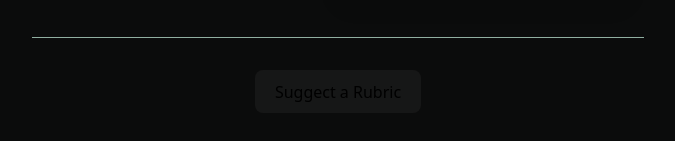
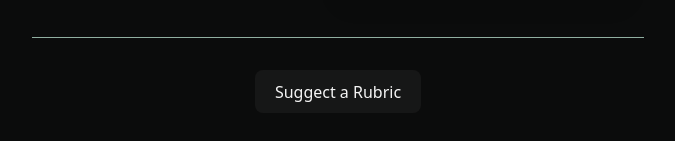
Before and after one commit to Poleron402/GradeMeApp, a React (Vite) app: page /#/rubric in a window 1280 px wide. Shown: the part 1127-1268 px from the top of the page, without its empty margins (18-693 px from the left). Built offline with nearby package versions, Linux system fonts and the light colour scheme.

Commit message:
path and style fixes

```diff
--- a/src/electron/HomePage.tsx
+++ b/src/electron/HomePage.tsx
@@ -107,7 +107,7 @@ const Home = () => {
       }
       {
         language === "python"&&(
-          <select value={build} onChange={e=>{
+          <select className="langBuildSelector" value={build} onChange={e=>{
             setBuild(e.target.value)}}>
             <option value="pytest">pytest</option>
             <option value="unittest">unittest</option>
--- a/src/electron/main.ts
+++ b/src/electron/main.ts
@@ -75,8 +75,8 @@ app.on("ready", ()=> {
         try {
             const { data } = JSON.parse(output);
             console.log(data);
-            const reconstruct_path = data[0]['file_path'][0].split("submissions/")
-            __submissions_location = reconstruct_path[0]+"submissions/"
+            const reconstruct_path = data[0]['file_path'][0].split("submissions")
+            __submissions_location = path.join(reconstruct_path[0], "submissions")
             console.log(__submissions_location)
             event.sender.send('python-result', data);
         } catch (err) {
--- a/src/electron/pages/Rubric.tsx
+++ b/src/electron/pages/Rubric.tsx
@@ -69,7 +69,7 @@ const Rubric = () =>{
                         </tr>
                     </table>
                     <br></br>
-                    <button onClick={()=>{
+                    <button className="normalButton" onClick={()=>{
                         setWaiting(true)
                         getRubric()
                     }}>Suggect a Rubric</button>
```
Also changed, not shown: 1 other file (tests, documents, lock files or other folders).
